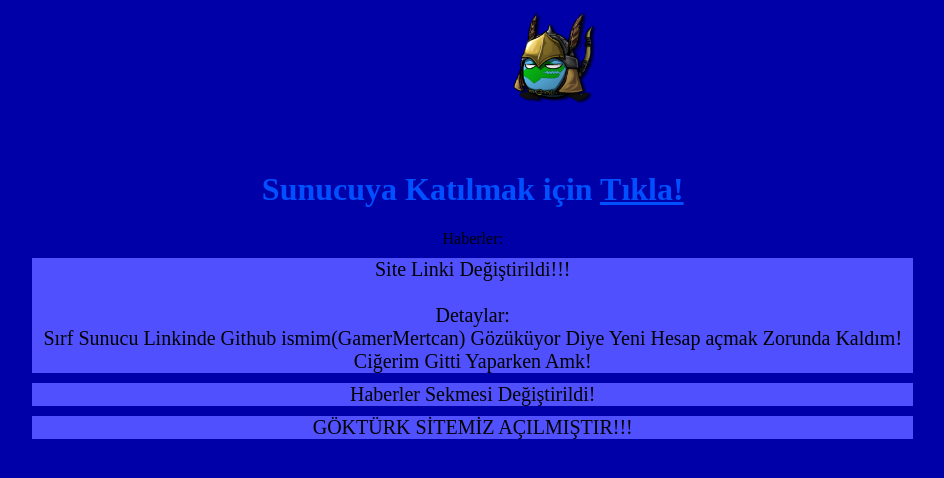
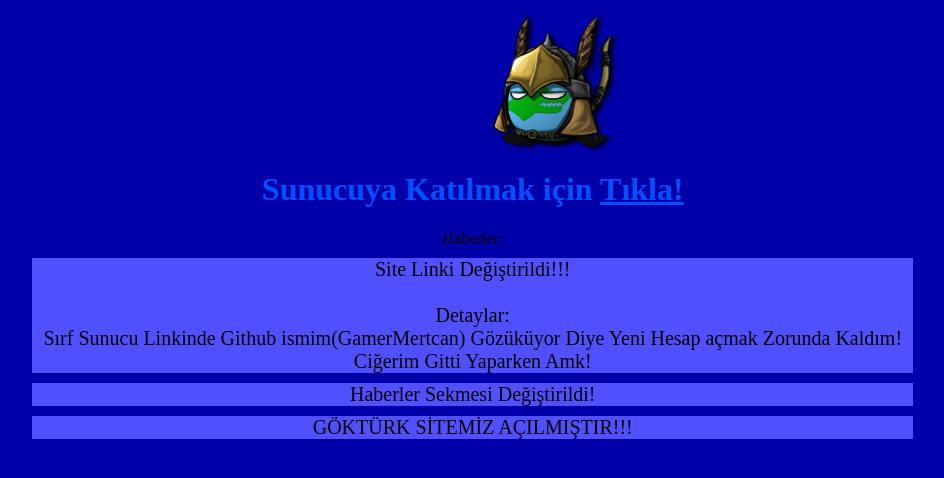
Before and after one commit to GokturkPixel/GokturkPixelTheBest, a plain HTML site: page index.html in a window 1280 px wide. Shown: the whole page, without its empty margins (86-1030 px from the left). Drawn offline with Linux system fonts and the light colour scheme.

Commit message:
Update index.html

```diff
--- a/index.html
+++ b/index.html
@@ -20,7 +20,7 @@
   </style>
 </head>
 <body style="background-color: #0000a9;">
-  <img style="position: absolute; width: 100px; height: 100px; left: 50%; transform: translateX(-50%);" src="img/Logo.png">
+  <img style="position: absolute; width: 150px; height: 150px; left: 50%; transform: translateX(-50%);" src="img/Logo.png">
   <div style="position: absolute; top: 150px;">
   <h1 align=center id="katil">Sunucuya Katılmak için <a href="https://discord.com/invite/DHZNw3CyQF">Tıkla!</a></h1>
   <div align=center id="news">
```
